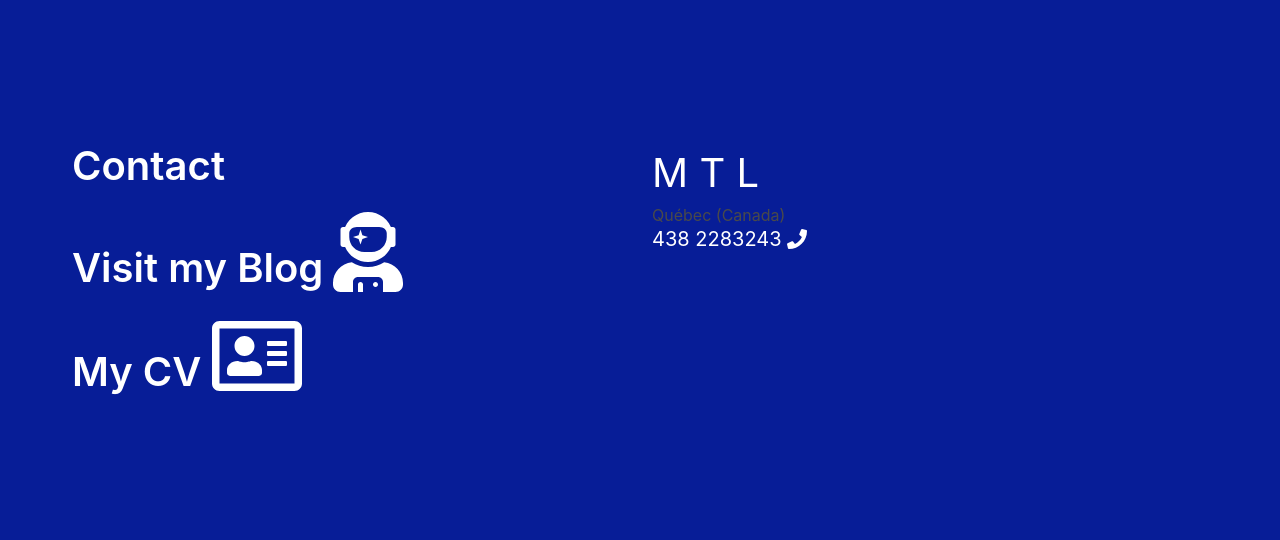
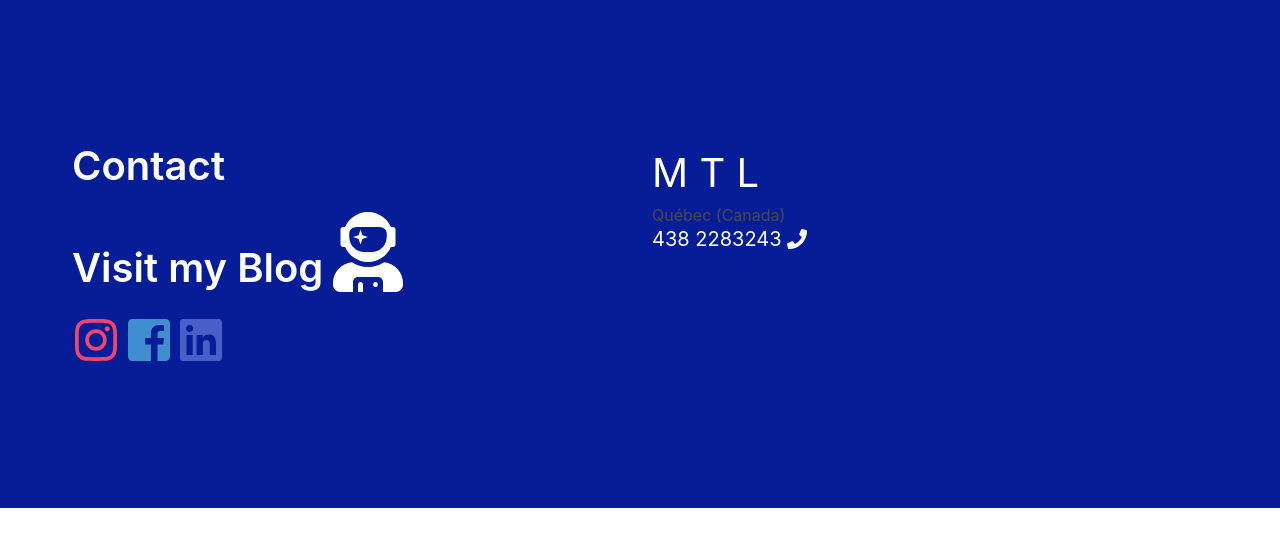
Before and after one commit to josiaskas/old-django-portfolio, a Django app: page /contact/ in a window 1280 px wide. Shown: the part 801-1341 px from the top of the page. After the commit the page ends 1309 px from the top, so only its background shows below. Run offline with Django 3.2, Linux system fonts and the light colour scheme; some libraries are stand-ins or nearby versions.

Commit message:
- adding social networks contact

```diff
--- a/projects/templates/layout/main.html
+++ b/projects/templates/layout/main.html
@@ -24,7 +24,15 @@
                     <div class="column is-6 ">
                         <h2 class="title is-size-2"><a class="effet-orange" href="{% url 'contact' %}">Contact</a></h2>
                         <h2 class="title is-size-2"><a class="effet-orange" href="https://gardendiscussions.com/" >Visit my Blog <i class="fas fa-2x fa-user-astronaut"></i></a></h2>
-                        <h2 class="title is-size-2"><a  class="effet-orange" href="https://gardendiscussions.azurewebsites.net/storage/portfolio/josias_kasongo_2019_cv.pdf"> My CV <i class="far fa-2x fa-address-card"></i></a></h2>
+                        <span class="icon  icon is-large has-text-info">
+                            <a href=" https://www.instagram.com/josiaskas/" class=" has-text-danger"><i class="fab  fa-3x fa-instagram"></i></a>
+                        </span>
+                        <span class="icon  icon is-large has-text-info">
+                            <a href=" https://www.facebook.com/josias.s.kasongo" class=" has-text-info"><i class="fab fa-3x fa-facebook-square"></i></a>
+                        </span>
+                        <span class="icon  icon is-large has-text-danger">
+                            <a href="https://www.linkedin.com/in/josias-mutshaila-kasongo-b169aa10b/"><i class="fab fa-3x fa-linkedin"></i></a>
+                        </span>
                     </div>
                     <div class="column  is-3">
                         <h2 class="is-size-2 has-text-white">M T L</h2>
```
